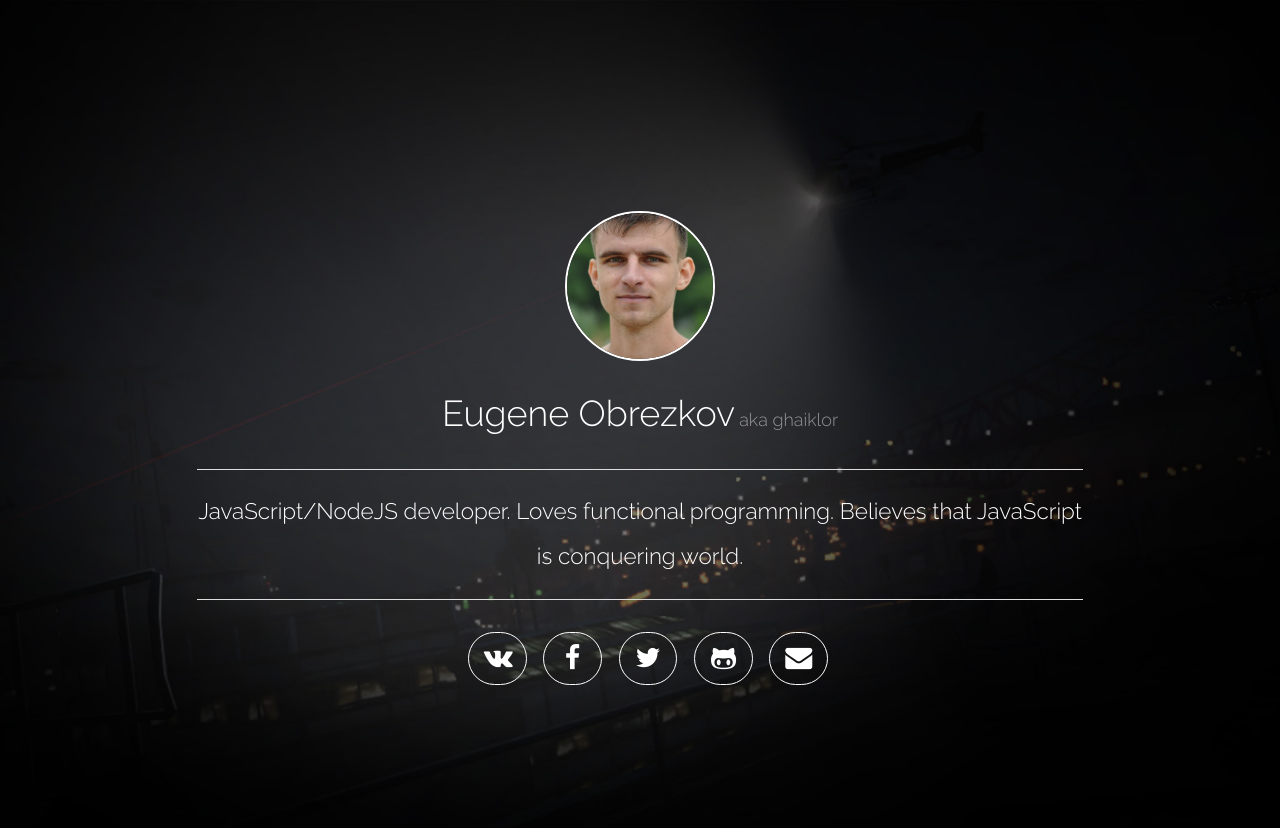
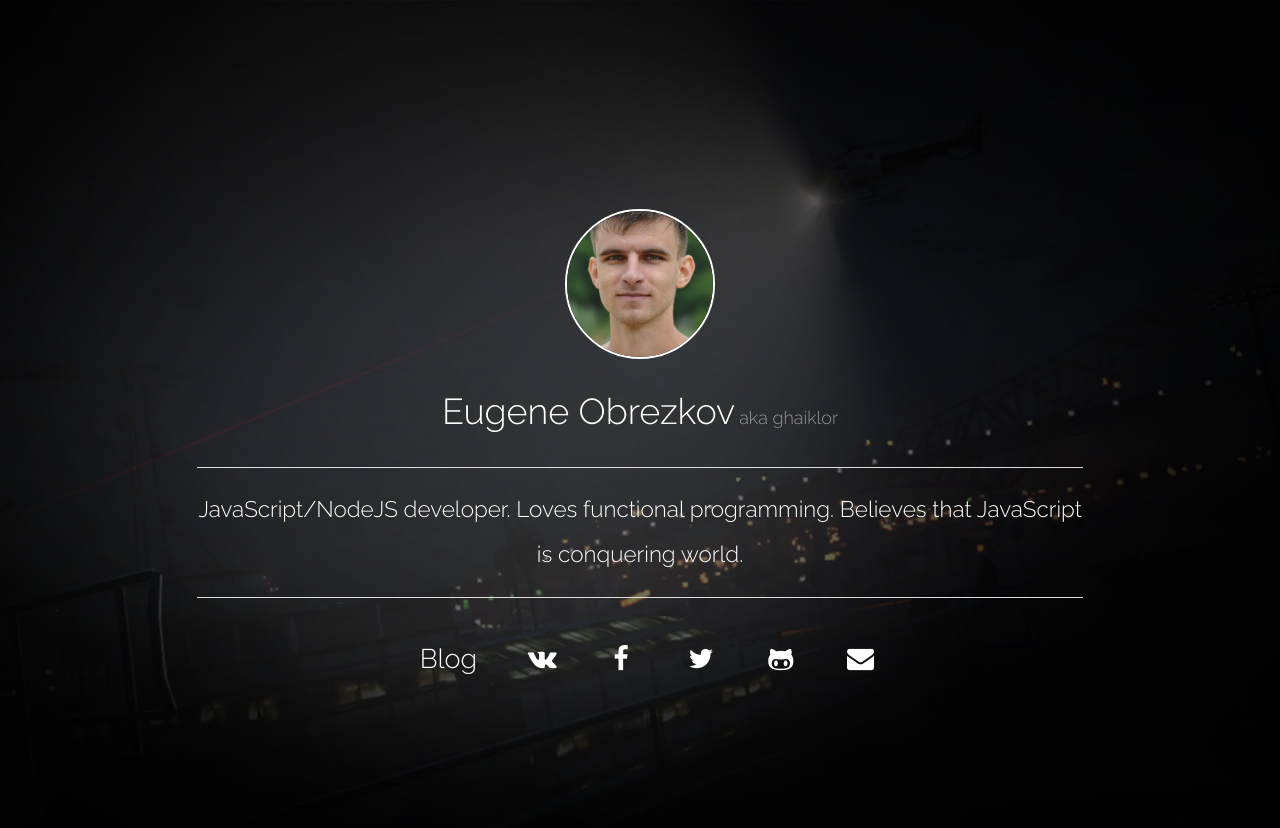
Before and after one commit to ghaiklor/ghaiklor.com, a Jekyll site: the page built from index.html, in a window 1280 px wide. Shown: the top 828 px of the page. Built offline with Jekyll 4.4.1, drawn with Linux system fonts in a browser that asks for light colours; the list of posts is cut into pages by our own code.

Commit message:
Add blog link to subdomain

```diff
--- a/assets/css/styles.css
+++ b/assets/css/styles.css
@@ -71,12 +71,17 @@ h1, h2, h3, h4, h5, h6, a, p, span, img {
 }
 
 .landing-page .contacts-group .contacts-item {
-  padding: 0.6rem;
+  padding: 0.8rem;
   font-size: 3vh;
   margin-left: 1rem;
-  border: 1px solid white!important;
+  border: 0;
   background-color: transparent;
   color: white;
+}
+
+.landing-page .contacts-group .contacts-item.text {
+  font-family: 'Raleway', sans-serif;
+  padding: 0.8rem 1rem 0.8rem 1rem;
 }
 
 .landing-page .contacts-group .contacts-item:hover {
--- a/index.html
+++ b/index.html
@@ -18,6 +18,8 @@ layout: default
     <hr/>
 
     <ul class="button-group contacts-group">
+      <li><a href="http://blog.ghaiklor.com/" class="button round contacts-item text">Blog</a></li>
+      <br class="show-for-small-only"/>
       <li>
         <a href="https://vk.com/ghaiklor" target="_blank" class="button round contacts-item">
           <i class="icon-vkontakte"></i>
```
